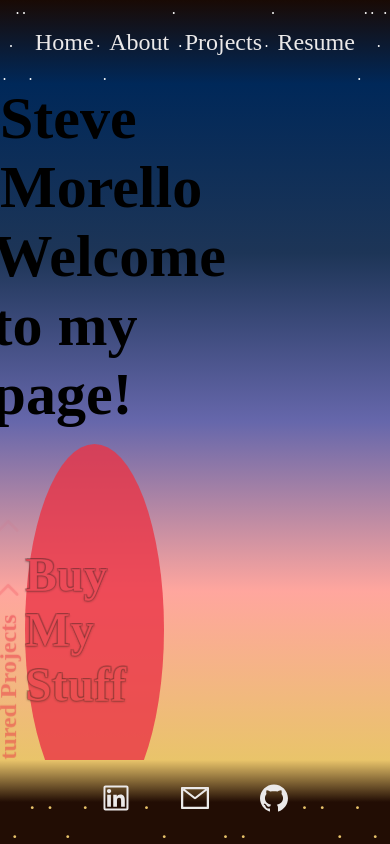
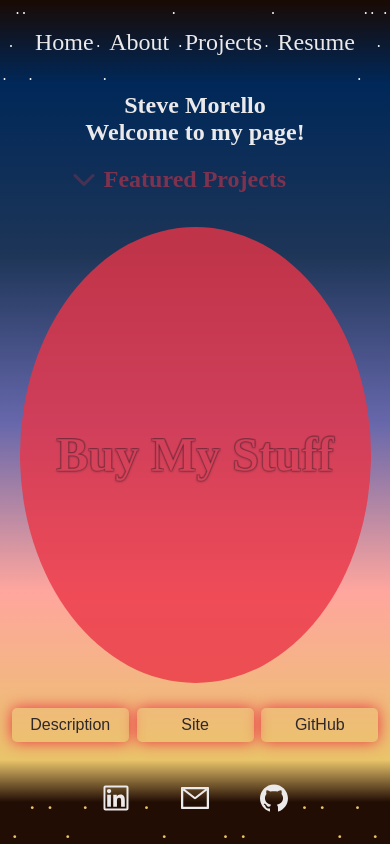
Before and after one commit to scubastove4/sm-portfolio, a React (Create React App) app: page / in a window 390 px wide. Built offline with nearby package versions, Linux system fonts and the light colour scheme.

Commit message:
start mobile responsive @ iphone 12 dimensions

```diff
--- a/public/index.html
+++ b/public/index.html
@@ -1,6 +1,7 @@
 <!DOCTYPE html>
 <html lang="en">
   <head>
+    <meta name="viewport" content="width=device-width, initial-scale=1" />
     <title>Steve Morello</title>
   </head>
   <body>
--- a/src/App.css
+++ b/src/App.css
@@ -658,12 +658,101 @@ main::-webkit-scrollbar {
   background-color: rgba(255, 255, 255, 0.4);
 }
 
-/* ///////////   desktop styling above  /////////// */
+/* ///////////   general styling above  /////////// */
+
+/* @media (min-width: 1440px){
+
+} */
+
+/* ///////// ~13in styling above */
 
 /* ///////////   mobile styling below  /////////// */
 
-@media (max-width: 500px) {
+@media only screen and (max-width: 850px) {
+  main {
+    grid-column-start: 1;
+    grid-column-end: span 2;
+    grid-row-start: 2;
+  }
   #home {
     flex-direction: column;
+    justify-content: center;
+    align-items: center;
+  }
+
+  #blurb {
+    justify-content: flex-start;
+
+    width: 100%;
+    height: 10%;
+    padding: 2% 3% 0 3%;
+    font-size: 1em;
+    color: #ebe9e9;
+  }
+
+  #proj-container {
+    display: flex;
+    flex-direction: column;
+    justify-content: flex-start;
+    align-items: center;
+
+    width: 100%;
+    height: 90%;
+  }
+
+  #featured-projects {
+    transform: rotate(0);
+    translate: 0;
+    writing-mode: horizontal-tb;
+    height: 10%;
+  }
+
+  #featured-projects h3 {
+    margin: 0 1%;
+  }
+
+  /* #featured-projects svg {
+    animation: blink 2s infinite;
+    -webkit-animation: blink 2s infinite;
+  } */
+
+  #featured-projects svg:first-of-type {
+    order: -1;
+  }
+  #featured-projects svg:last-of-type {
+    display: none;
+  }
+
+  /* @keyframes blink {
+    0% {
+      opacity: 1;
+    }
+
+    50% {
+      opacity: 0;
+    }
+
+    100% {
+      opacity: 1;
+    }
+  }
+
+  @-webkit-keyframes blink {
+    0% {
+      opacity: 1;
+    }
+
+    50% {
+      opacity: 0;
+    }
+
+    100% {
+      opacity: 1;
+    }
+  } */
+
+  #card-container {
+    flex-direction: row;
+    flex-wrap: wrap;
   }
 }
```
